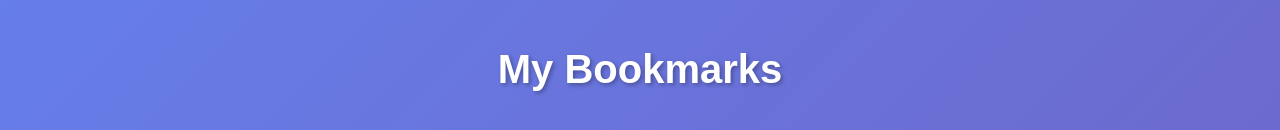
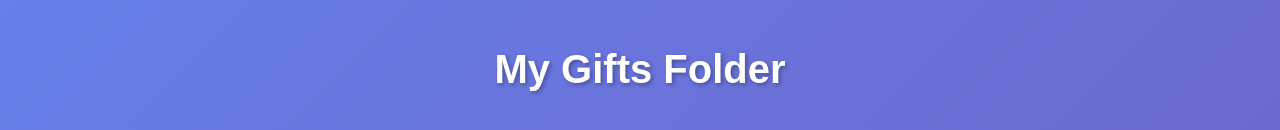
Before and after one commit to santiariza15/Gifts, a plain HTML site: page index.html in a window 1280 px wide. Shown: the top 130 px of the page. Drawn offline with Linux system fonts and the light colour scheme.

Commit message:
Update index.html

```diff
--- a/index.html
+++ b/index.html
@@ -8,7 +8,7 @@
 </head>
 <body>
     <div class="container">
-        <h1>My Bookmarks</h1>
+        <h1>My Gifts Folder</h1>
         <div id="links"></div>
     </div>
     <script>
```
